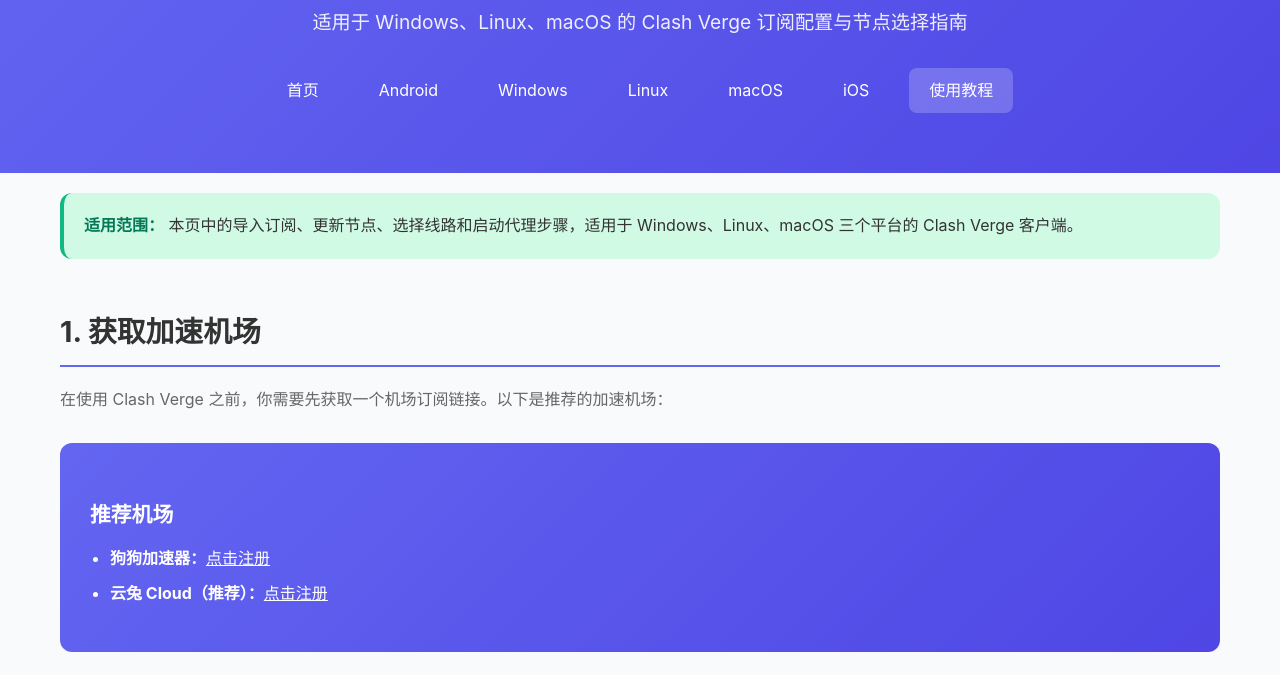
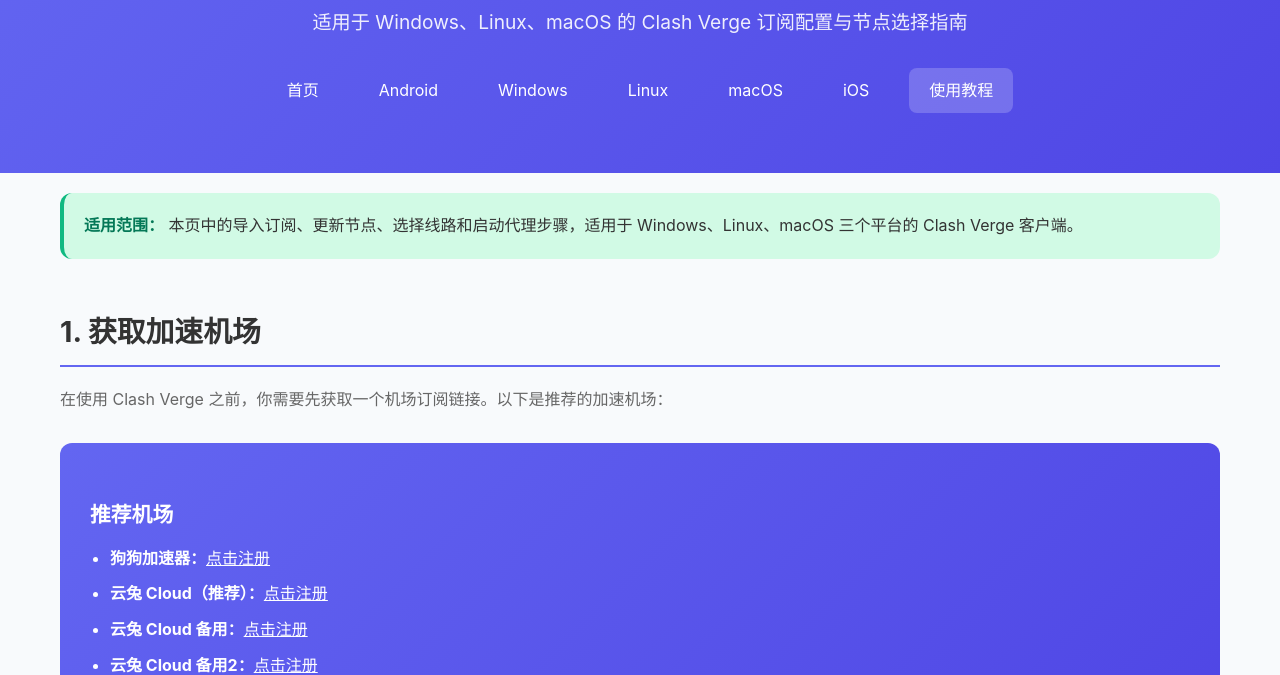
Before and after one commit to shiyaaini/VPN.github.io, a plain HTML site: page usage.html in a window 1280 px wide. Shown: the part 127-802 px from the top of the page. Drawn offline with Linux system fonts and the light colour scheme.

Commit message:
Update usage.html

```diff
--- a/usage.html
+++ b/usage.html
@@ -38,7 +38,9 @@
                 <h3>推荐机场</h3>
                 <ul style="margin-top: 15px; padding-left: 20px;">
                     <li style="margin-bottom: 10px;"><strong>狗狗加速器：</strong><a href="https://down.dginv.click/#/register?code=R4ynDyBS" target="_blank" style="color: white;">点击注册</a></li>
-                    <li style="margin-bottom: 10px;"><strong>云兔 Cloud（推荐）：</strong><a href="https://vip.yuntu.buzz/#/register?code=F8kjgW7J" target="_blank" style="color: white;">点击注册</a></li>
+                    <li style="margin-bottom: 10px;"><strong>云兔 Cloud（推荐）：</strong><a href="https://aff.api-cloud.vip/#/register?code=AYTPkZg5" target="_blank" style="color: white;">点击注册</a></li>
+                    <li style="margin-bottom: 10px;"><strong>云兔 Cloud 备用：</strong><a href="https://aff.yuntu.sbs/#/register?code=AYTPkZg5" target="_blank" style="color: white;">点击注册</a></li>
+                    <li style="margin-bottom: 10px;"><strong>云兔 Cloud 备用2：</strong><a href="https://vip.yuntu.buzz/#/register?code=AYTPkZg5" target="_blank" style="color: white;">点击注册</a></li>
                 </ul>
             </div>
         </section>
```
